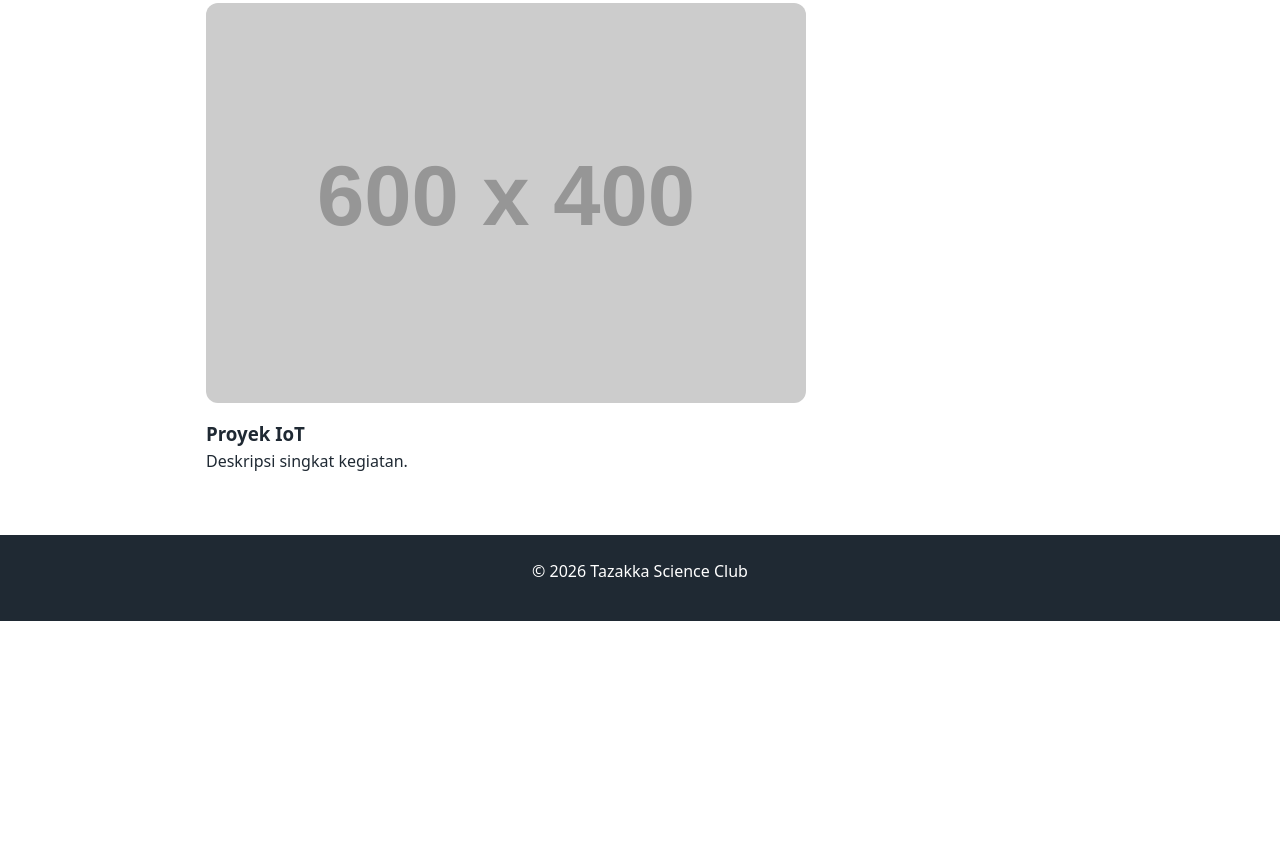
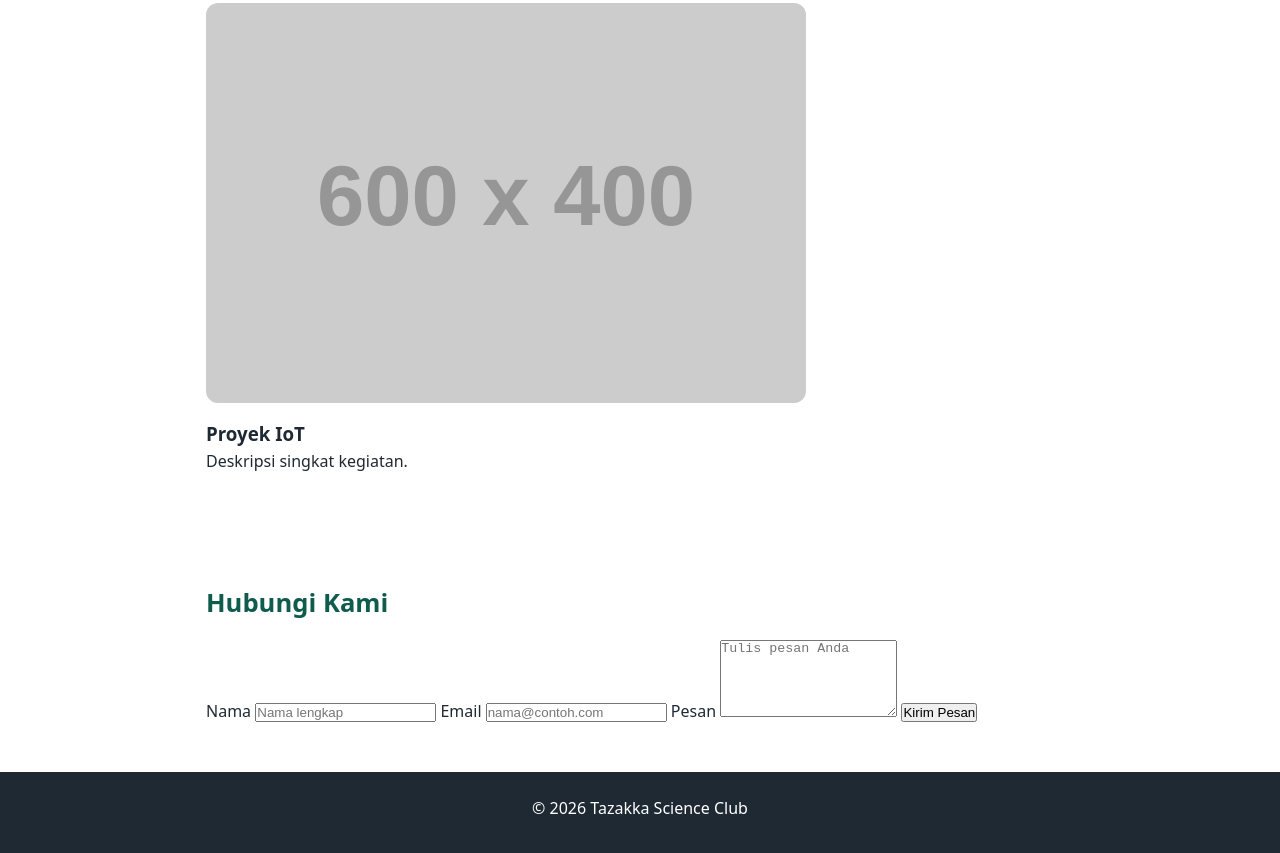
Before and after one commit to tazakkascienceclub/tazakkascienceclub.github.io, a plain HTML site: page index.html in a window 1280 px wide. Shown: the part 2037-2890 px from the top of the page. Before the commit the page ends 2658 px from the top, so only its background shows below. Drawn offline with Linux system fonts and the light colour scheme; placeholder pictures from the web are drawn by us.

Commit message:
Add contact form section to index.html

```diff
--- a/index.html
+++ b/index.html
@@ -61,6 +61,25 @@
 
       </div>
     </section>
+      <!-- KONTAK: formulir pesan -->
+    <section id="kontak">
+      <h2>Hubungi Kami</h2>
+      <form class="form">
+
+        <label for="nama">Nama</label>
+        <!-- required = wajib diisi -->
+        <input type="text" id="nama" name="nama" placeholder="Nama lengkap" required>
+
+        <label for="email">Email</label>
+        <!-- type="email" = browser mengecek format email -->
+        <input type="email" id="email" name="email" placeholder="nama@contoh.com" required>
+
+        <label for="pesan">Pesan</label>
+        <textarea id="pesan" name="pesan" rows="5" placeholder="Tulis pesan Anda" required></textarea>
+
+        <button type="submit">Kirim Pesan</button>
+      </form>
+    </section>
   </main>
 
   <!-- FOOTER: bagian paling bawah -->
```
